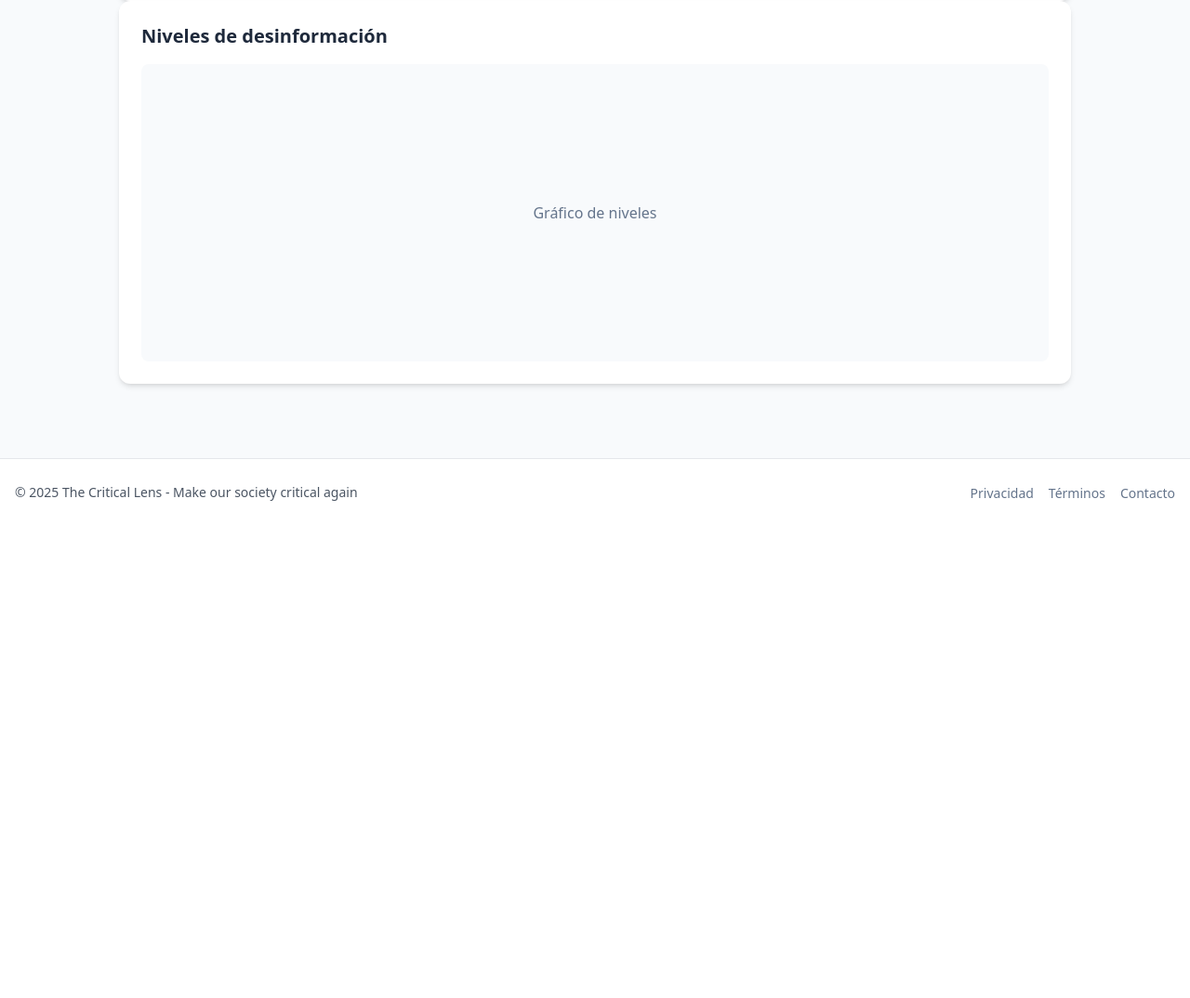
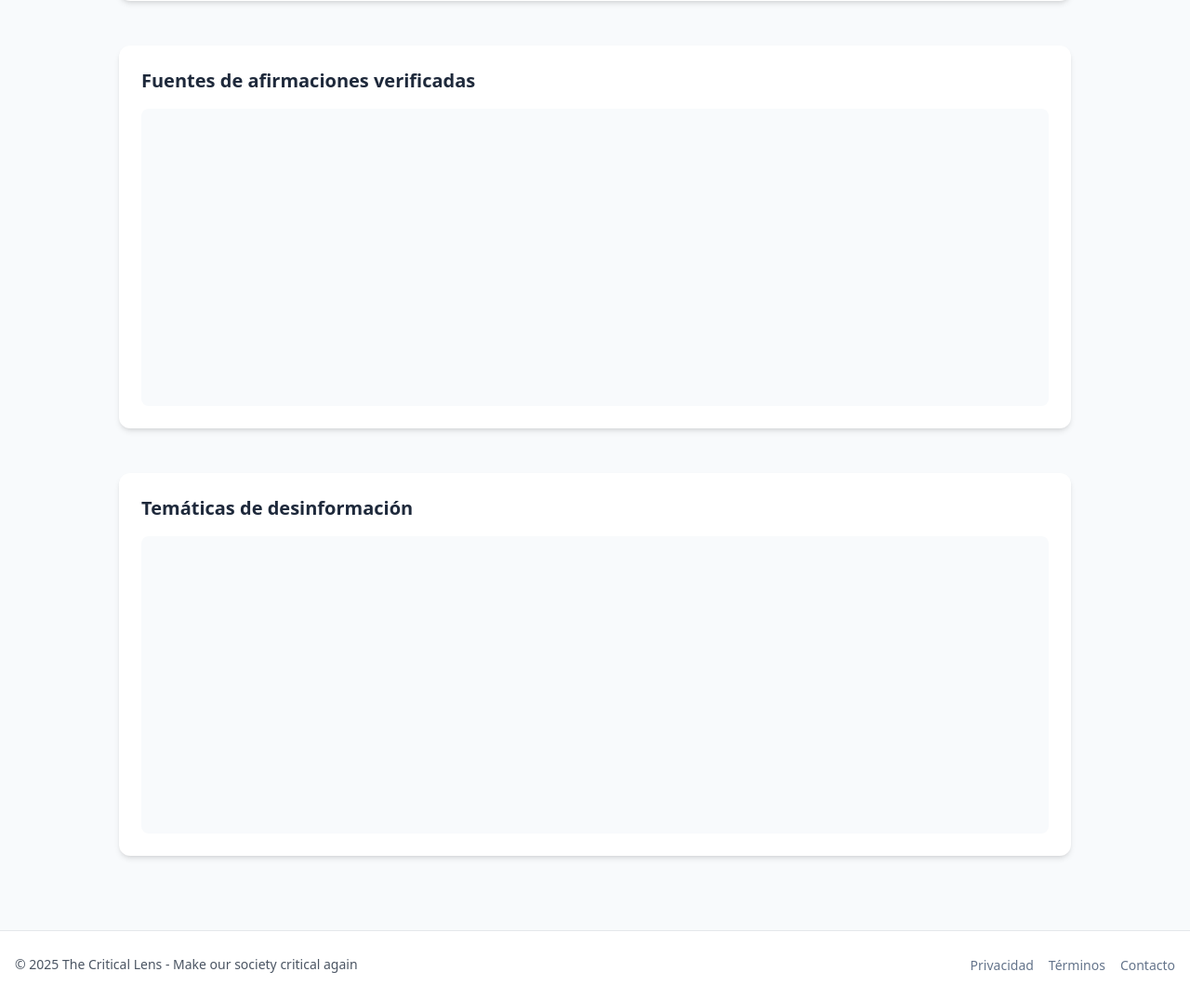
Before and after one commit to Bootcamp-IA-P4/the-critical-lens, a Django app: page /statistics/ in a window 1280 px wide. Shown: the part 651-1725 px from the top of the page at 93% size. Before the commit the page ends 1190 px from the top, so only its background shows below. Run offline with Django 5.2, Linux system fonts and the light colour scheme; data that the repository does not hold is empty; a map, chart or similar area stays blank; some libraries are stand-ins or nearby versions.

Commit message:
Fix(scraper): Fix scraper categories statistics template

```diff
--- a/apps/scraper/templates/statistics.html
+++ b/apps/scraper/templates/statistics.html
@@ -14,6 +14,7 @@
         </div>
     </section>
 
+    <!-- Verification Categories Chart -->
     <section class="mb-12">
         <div class="overflow-hidden bg-white shadow-md rounded-xl">
             <div class="p-6">
@@ -23,17 +24,32 @@
                 </div>
             </div>
         </div>
+    </section>
 
-            <!-- Gráfico de niveles de desinformación -->
-            <div class="overflow-hidden bg-white shadow-md rounded-xl">
-                <div class="p-6">
-                    <h3 class="mb-4 text-xl font-semibold text-slate-800">Niveles de desinformación</h3>
-                    <div class="flex items-center justify-center rounded-lg h-80 bg-slate-50">
-                        <p class="text-slate-500">Gráfico de niveles</p>
-                    </div>
+       <!-- Sources Chart -->
+    <section class="mb-12">
+        <div class="overflow-hidden bg-white shadow-md rounded-xl">
+            <div class="p-6">
+                <h3 class="mb-4 text-xl font-semibold text-slate-800">Fuentes de afirmaciones verificadas</h3>
+                <div class="flex items-center justify-center rounded-lg h-80 bg-slate-50">
+                    <canvas id="source-chart"></canvas>
                 </div>
             </div>
         </div>
     </section>
+
+     <!-- Tags Chart -->
+    <section class="mb-12">
+        <div class="overflow-hidden bg-white shadow-md rounded-xl">
+            <div class="p-6">
+                <h3 class="mb-4 text-xl font-semibold text-slate-800">Temáticas de desinformación</h3>
+                <div class="flex items-center justify-center rounded-lg h-80 bg-slate-50">
+                    <canvas id="tags-chart"></canvas>
+                </div>
+            </div>
+        </div>
+    </section>
+
+
 </div>
 {% endblock %}
```
